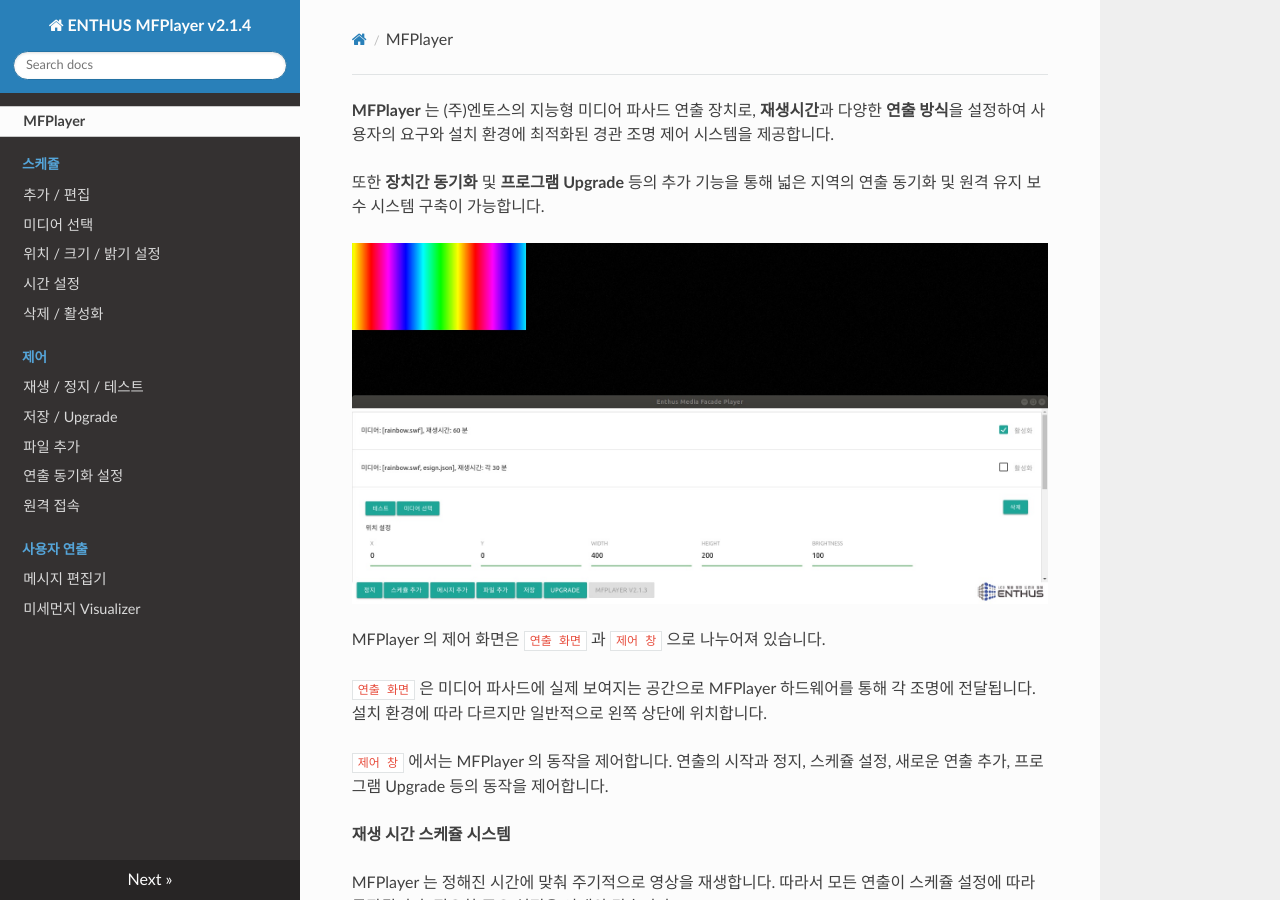
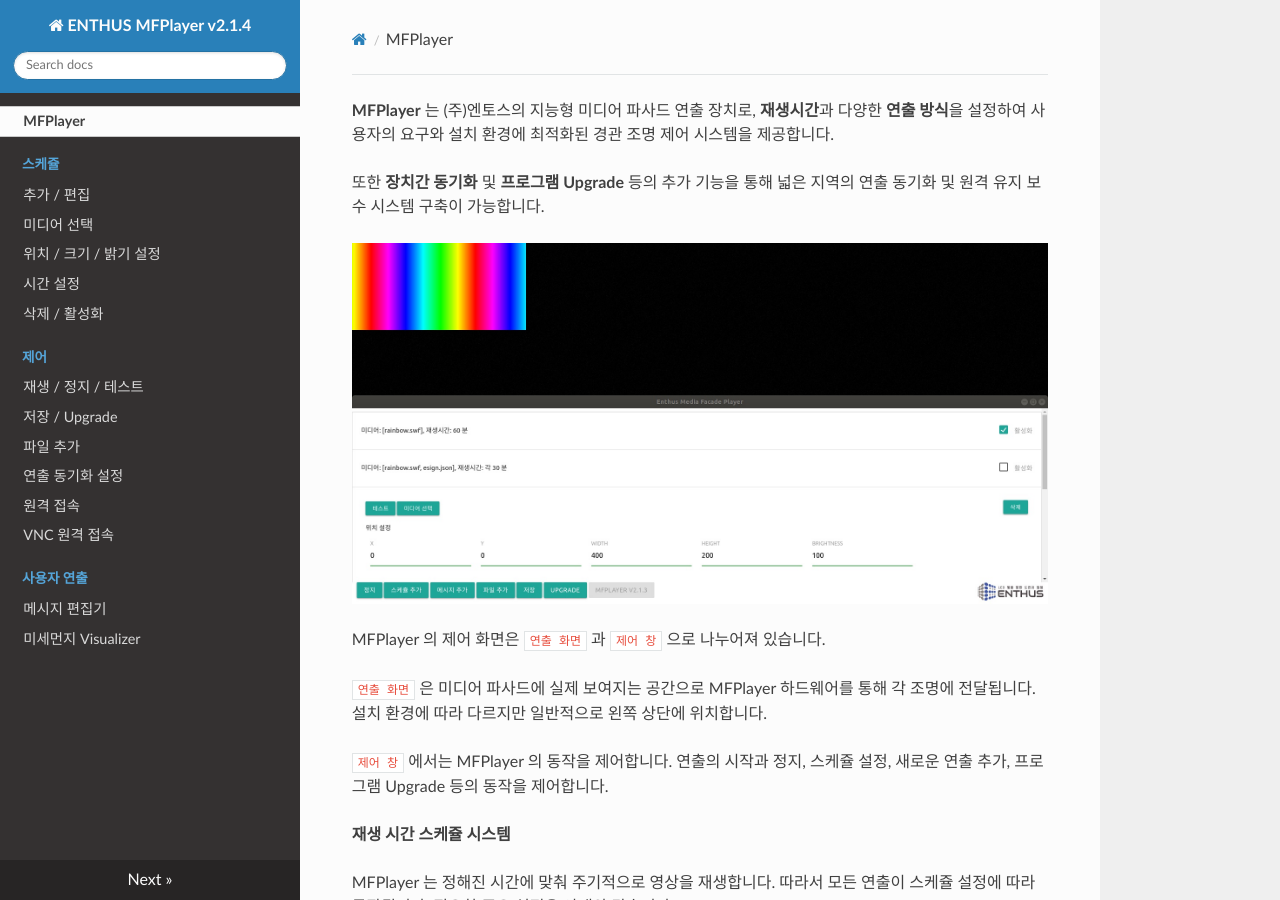
Before and after one commit to enthusapp/mfplayer, an MkDocs documentation site: the page built from docs/index.md, in a window 1280 px wide and 900 px high. Built offline with MkDocs 1.6.1, drawn with Linux system fonts in a browser that asks for light colours; nearby versions of some CDN libraries; old or Windows-style settings are respelled for this version of MkDocs.

Commit message:
change toc

```diff
--- a/mkdocs.yml
+++ b/mkdocs.yml
@@ -15,6 +15,7 @@ nav:
     - '파일 추가': file_add.md
     - '연출 동기화 설정': server.md
     - '원격 접속': connect_remote.md
+    - 'VNC 원격 접속': connect_remote_vnc.md
 - '사용자 연출':
     - '메시지 편집기': esign.md
     - '미세먼지 Visualizer': air_pollution.md
```
